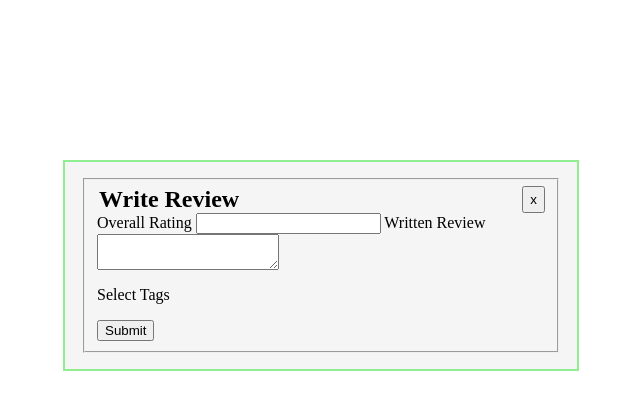
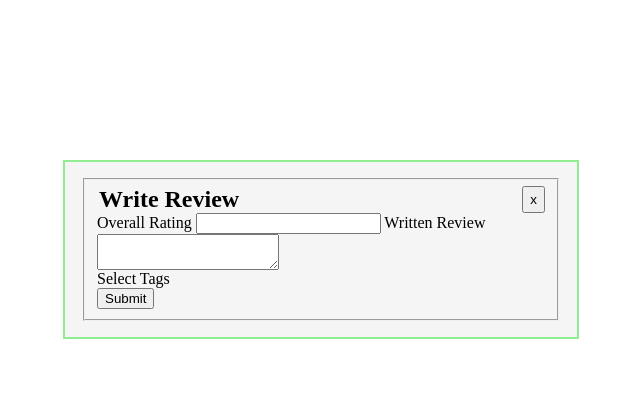
Before and after one commit to ryanjohnsen/goodsits, a Flask app: template templates/reviewModal.html in a window 1280 px wide. Shown: the top 410 px of the page, without its empty margins (317-957 px from the left). Run offline with Flask 2, Linux system fonts and the light colour scheme; the template is opened without the code that fills it, so the values that code supplies are empty.

Commit message:
Delete tag CSS so ryan is happy

```diff
--- a/static/css/reviewForm.css
+++ b/static/css/reviewForm.css
@@ -34,7 +34,3 @@
     font-weight: bold;
     margin-right: 1em;
 }
-
-.tags {
-    margin: 1em 0;
-}
```
